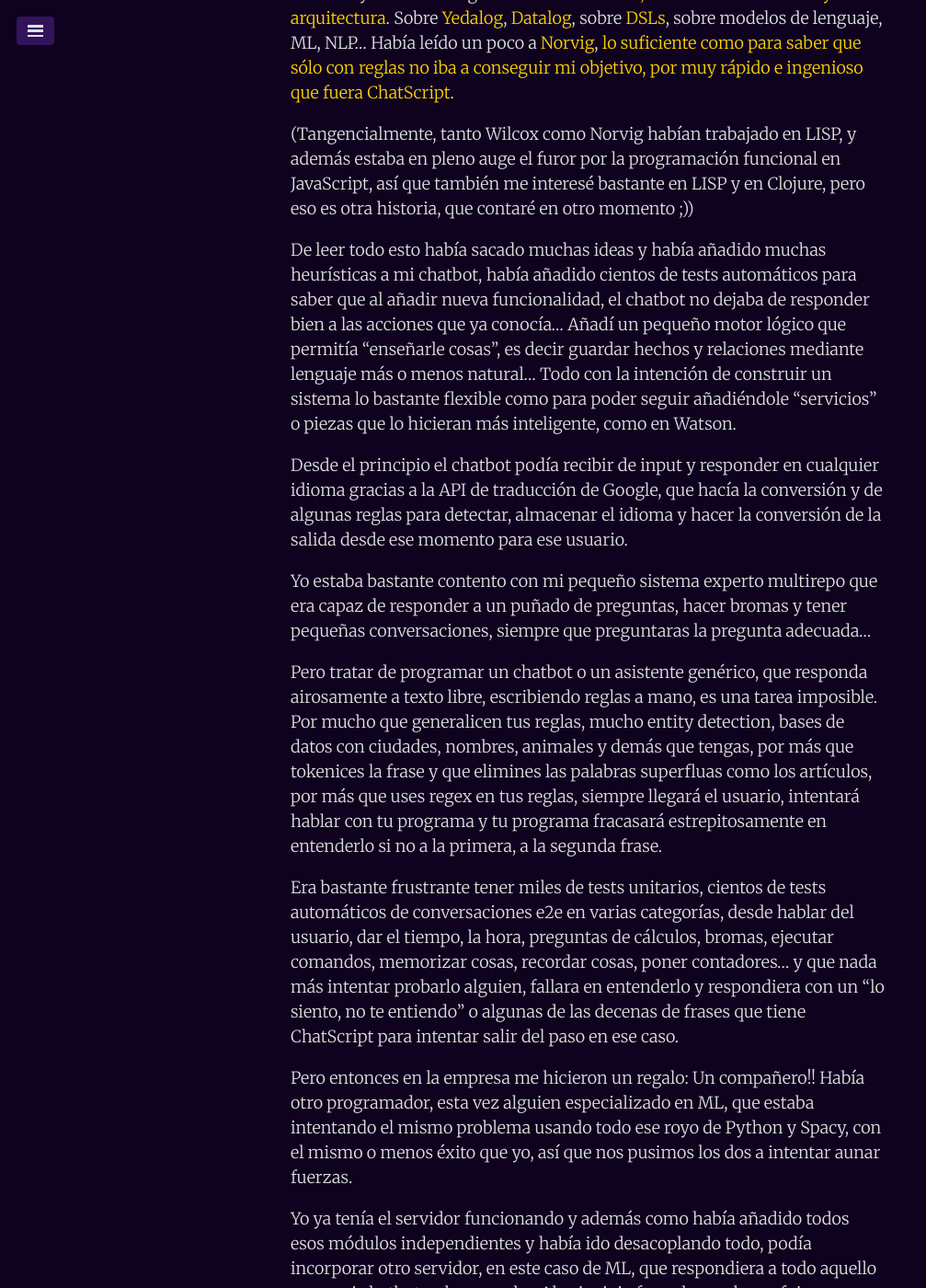
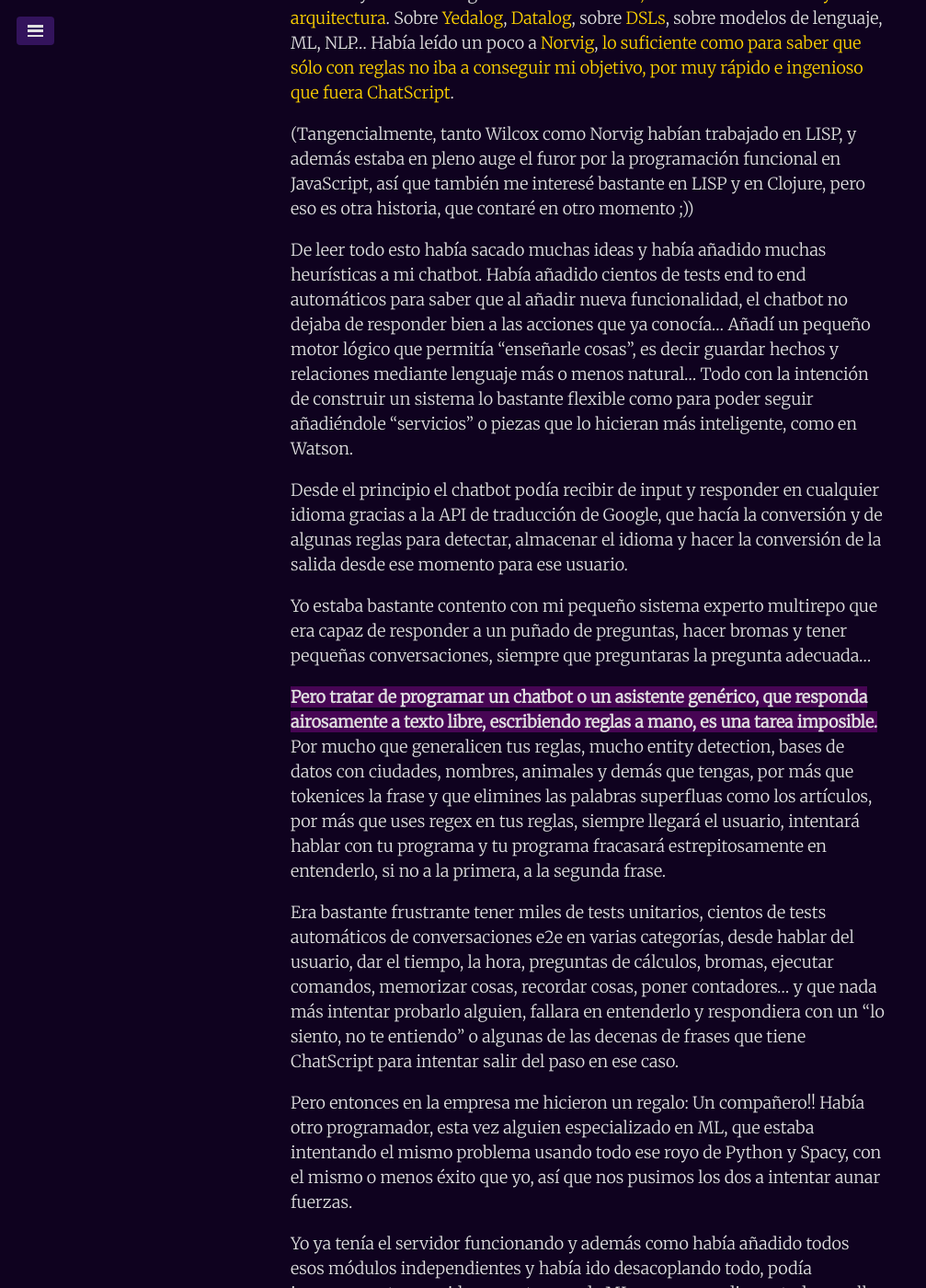
Before and after one commit to juanmirod/juanmirod.github.io, a Jekyll site: the page built from _posts/2023-07-07-mi-experiencia-nlp.markdown, in a window 1280 px wide and 1400 px high, scrolled down 2054 px. Shown: the whole window at 92% size, without its empty margins (0-1007 px from the left). Built offline with Jekyll 4.4.1, drawn with Linux system fonts in a browser that asks for light colours; some of the changed text lies outside the part shown.

Commit message:
update post about nlp

```diff
--- a/_posts/2023-07-07-mi-experiencia-nlp.markdown
+++ b/_posts/2023-07-07-mi-experiencia-nlp.markdown
@@ -19,7 +19,7 @@
 
 Empecé por atacarlo por donde sabía. En aquel entonces ya se empezaba a hablar de los modelos de lenguaje, pero yo no tenía ni idea de ML ni recursos para aprender o contratar a nadie, así que por el momento descarté ese camino y fui investigando sobre lenguajes, sistemas expertos, NLP clásico...
 
-Así llegué a ChatScript, que es un lenguaje a medida diseñado y creado por [Bruce Wilcox](https://en.wikipedia.org/wiki/Bruce_Wilcox), para programar chatbots. La verdad es que me pareció lo mejor que había en la época. En ese momento la mayoría de la gente usaba o bien [AIML](https://en.wikipedia.org/wiki/Artificial_Intelligence_Markup_Language) un lenguaje anterior parecido pero basado en XML que era un horror (pero con el que estaba programado el chatbot más famoso y exitoso hasta el momento y que sigue en activo: [Mitsuku](https://en.wikipedia.org/wiki/Kuki_AI)), ChatScript (con el que Bruce Wilcox había ganado varias veces el premio Loebner y creo que había desarrollado trabajando en Telltale games como motor conversacional de sus aventuras) o python+NLTLK+spacy, que en el momento permitía tokenizar el texto de entrada y luego crear un montón de reglas por palabras, por frases, por entity detection etc, que al final se parecían bastante a ChatScript, pero eran bastante más feas de escribir y de entender y probar. Además ChatScript era infinitamente más rápido (daba la respuesta en milisegundos y era un servidor independiente muy fácil de hacer deploy y con una API muy simple) y ya traía un montón de reglas de uso general y algunos ejemplos de agentes... Así que me decidí por ChatScript.
+Así llegué a [ChatScript](https://github.com/ChatScript/ChatScript), que es un lenguaje a medida diseñado y creado por [Bruce Wilcox](https://en.wikipedia.org/wiki/Bruce_Wilcox), para programar chatbots. La verdad es que me pareció lo mejor que había en la época. En ese momento la mayoría de la gente usaba o bien [AIML](https://en.wikipedia.org/wiki/Artificial_Intelligence_Markup_Language), un lenguaje anterior parecido pero basado en XML que era un horror (pero con el que estaba programado el chatbot más famoso y exitoso hasta el momento y que sigue en activo: [Mitsuku](https://en.wikipedia.org/wiki/Kuki_AI)), ChatScript (con el que Bruce Wilcox había ganado varias veces el premio Loebner y creo que había desarrollado trabajando en Telltale games como motor conversacional de sus aventuras) o python+NLTLK+spacy, que en el momento permitía tokenizar el texto de entrada y luego crear un montón de reglas por palabras, por frases, por entity detection etc, que al final se parecían bastante a ChatScript, pero eran bastante más feas de escribir y de entender y probar. Además ChatScript era infinitamente más rápido (daba la respuesta en milisegundos y era un servidor independiente muy fácil de hacer deploy y con una API muy simple) y ya traía un montón de reglas de uso general y algunos ejemplos de agentes... Así que me decidí por ChatScript.
 
 Encima de ChatScript pude hacer bastantes cositas. Llegué a hacer un interface gráfico que permitía crear chatbots sin que el usuario tuviera ni idea de programar, que luego compilaba a ChatScript, generalizando los ejemplos del usuario y que permitía probar y debugar tus conversaciones. Es decir era un [Proyectional editor](https://www.martinfowler.com/bliki/ProjectionalEditing.html) para una DSL que había construído encima de ChatScript. En resumen: me lo pasé bomba. Pero si has programado algún sistema parecido ya sabrás cómo acaba la cosa...
 
@@ -27,13 +27,13 @@
 
 (Tangencialmente, tanto Wilcox como Norvig habían trabajado en LISP, y además estaba en pleno auge el furor por la programación funcional en JavaScript, así que también me interesé bastante en LISP y en Clojure, pero eso es otra historia, que contaré en otro momento ;))
 
-De leer todo esto había sacado muchas ideas y había añadido muchas heurísticas a mi chatbot, había añadido cientos de tests automáticos para saber que al añadir nueva funcionalidad, el chatbot no dejaba de responder bien a las acciones que ya conocía... Añadí un pequeño motor lógico que permitía "enseñarle cosas", es decir guardar hechos y relaciones mediante lenguaje más o menos natural... Todo con la intención de construir un sistema lo bastante flexible como para poder seguir añadiéndole "servicios" o piezas que lo hicieran más inteligente, como en Watson.
+De leer todo esto había sacado muchas ideas y había añadido muchas heurísticas a mi chatbot. Había añadido cientos de tests end to end automáticos para saber que al añadir nueva funcionalidad, el chatbot no dejaba de responder bien a las acciones que ya conocía... Añadí un pequeño motor lógico que permitía "enseñarle cosas", es decir guardar hechos y relaciones mediante lenguaje más o menos natural... Todo con la intención de construir un sistema lo bastante flexible como para poder seguir añadiéndole "servicios" o piezas que lo hicieran más inteligente, como en Watson.
 
 Desde el principio el chatbot podía recibir de input y responder en cualquier idioma gracias a la API de traducción de Google, que hacía la conversión y de algunas reglas para detectar, almacenar el idioma y hacer la conversión de la salida desde ese momento para ese usuario.
 
 Yo estaba bastante contento con mi pequeño sistema experto multirepo que era capaz de responder a un puñado de preguntas, hacer bromas y tener pequeñas conversaciones, siempre que preguntaras la pregunta adecuada...
 
-Pero tratar de programar un chatbot o un asistente genérico, que responda airosamente a texto libre, escribiendo reglas a mano, es una tarea imposible. Por mucho que generalicen tus reglas, mucho entity detection, bases de datos con ciudades, nombres, animales y demás que tengas, por más que tokenices la frase y que elimines las palabras superfluas como los artículos, por más que uses regex en tus reglas, siempre llegará el usuario, intentará hablar con tu programa y tu programa fracasará estrepitosamente en entenderlo si no a la primera, a la segunda frase.
+**Pero tratar de programar un chatbot o un asistente genérico, que responda airosamente a texto libre, escribiendo reglas a mano, es una tarea imposible.** Por mucho que generalicen tus reglas, mucho entity detection, bases de datos con ciudades, nombres, animales y demás que tengas, por más que tokenices la frase y que elimines las palabras superfluas como los artículos, por más que uses regex en tus reglas, siempre llegará el usuario, intentará hablar con tu programa y tu programa fracasará estrepitosamente en entenderlo, si no a la primera, a la segunda frase.
 
 Era bastante frustrante tener miles de tests unitarios, cientos de tests automáticos de conversaciones e2e en varias categorías, desde hablar del usuario, dar el tiempo, la hora, preguntas de cálculos, bromas, ejecutar comandos, memorizar cosas, recordar cosas, poner contadores... y que nada más intentar probarlo alguien, fallara en entenderlo y respondiera con un "lo siento, no te entiendo" o algunas de las decenas de frases que tiene ChatScript para intentar salir del paso en ese caso.
 
```
Also changed, not shown: other parts of _posts/2023-07-07-mi-experiencia-nlp.markdown (+2 -2 lines), README.md.
